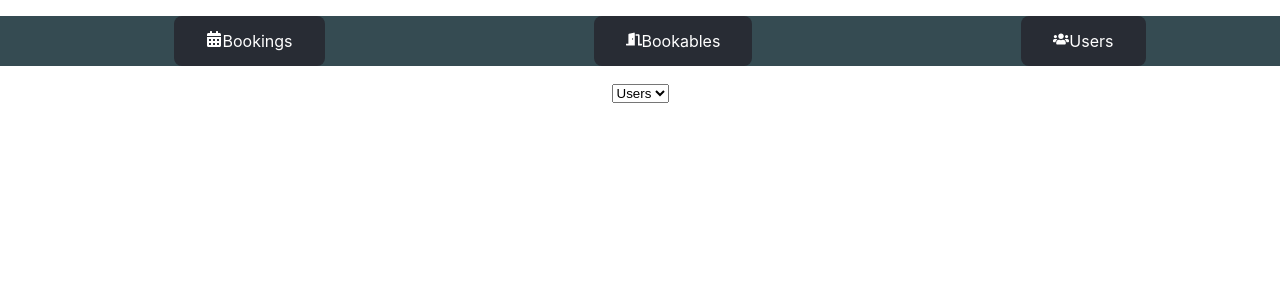
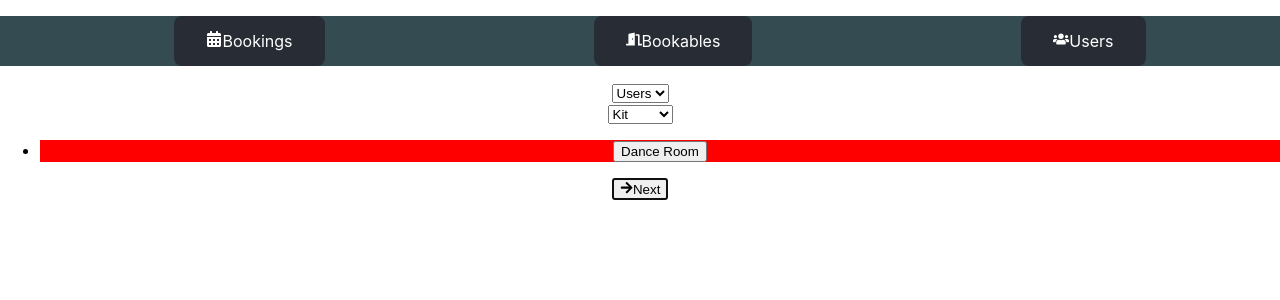
Before and after one commit to troias/booking-system, a React (Create React App) app: page /bookables in a window 1280 px wide. Shown: the top 300 px of the page. Built offline with nearby package versions, Linux system fonts and the light colour scheme.

Commit message:
hooks start

```diff
--- a/src/App.css
+++ b/src/App.css
@@ -25,6 +25,13 @@
 }
 .bookables-page{
   color:black;
+}
+.bookables {
+  background-color: ffffff;
+}
+
+.selected {
+  background-color: red;
 }
 
 
--- a/src/App.js
+++ b/src/App.js
@@ -2,7 +2,7 @@
 import './App.css';
 import { BrowserRouter as Router, Switch, Route, Link } from 'react-router-dom'
 import { FaCalendarAlt, FaDoorOpen, FaUsers } from 'react-icons/fa'
-import BookablesPage from './components/Bookables/BookablesList'
+import BookablesPage from './components/Bookables/BookablesPage'
 import BookingsPage from './components/Bookings/BookingsPage'
 import UserPage from './components/Users/UserPage'
 import UserPicker from './components/Users/UserPicker'
@@ -41,9 +41,9 @@ function App() {
         </header>
 
       <Switch>
-        <Route path='/bookings' element={<BookingsPage/>}/>
-        <Route path='/bookables' element={<BookablesPage/>}/>
-        <Route path='/users' element={<UserPage/>}/>
+        <Route path='/bookings' component={BookingsPage}/>
+        <Route path='/bookables' component={BookablesPage}/>
+        <Route path='/users' component={UserPage}/>
       </Switch>
 
       </div>
--- a/src/components/Bookables/BookablesList.js
+++ b/src/components/Bookables/BookablesList.js
@@ -1,11 +1,61 @@
-import React from 'react'
+import { useState } from 'react';
+import { bookables } from '../../static.json';
+import { FaArrowRight } from "react-icons/fa";
 
-const BookablsPage = () => {
+const BookablesList = () => {
+
+    const [bookableIndex, setBookableIndex] = useState(0);
+    const [group, setGroup] = useState("Kit")
+
+    const bookablesInGroup = bookables.filter(x => x.group === group)
+
+    const groups = [...new Set(bookables.map(x => x.group))]
+
+    const nextBookable = () => {
+        setBookableIndex(x => (x + 1) % bookablesInGroup.length)
+        console.log(bookableIndex)
+    }
+
+
+
     return (
-        <main className="bookables-page">
-            <p> Bookables! </p>
-        </main>
+        <div>
+            <select name="" id=""
+                value={group}
+                onChange={((x) => setGroup(x.target.value)  )}
+                >
+                    {groups.map(x => <option value={x} key={x}> {x}</option>) }
+
+            </select>
+
+
+            <ul className="bookables">
+                {bookablesInGroup.map((x, i) => (
+                    <li
+                        key={x.id}
+                        className={i === bookableIndex ? "selected" : null}
+                    >
+                        <button
+                            onClick={() => setBookableIndex(i)}
+                            className="btn"
+                        >
+                            {x.title}
+                        </button>
+                    </li>
+                ))}
+            </ul>
+            <p>
+                <button
+                    className="btn"
+                    onClick={nextBookable}
+                    autoFocus
+                >
+                    <FaArrowRight />
+                    <span>Next</span>
+                </button>
+            </p>
+        </div>
     )
 }
 
-export default BookablsPage
+export default BookablesList
--- /dev/null
+++ b/src/components/Bookables/BookablesPage.js
@@ -0,0 +1,13 @@
+import React from 'react'
+import BookablesList from './BookablesList'
+
+const BookablesPage = () => {
+
+    return (
+      <main className="bookables-page">
+          <BookablesList/>
+      </main>
+    )
+}
+
+export default BookablesPage
--- a/src/components/Bookings/BookingsPage.js
+++ b/src/components/Bookings/BookingsPage.js
@@ -1,9 +1,10 @@
 import React from 'react'
+
 
  const BookingsPage = () => {
     return (
         <div>
-            <p>test</p>
+
         </div>
     )
 }
--- a/src/static.json
+++ b/src/static.json
@@ -1,5 +1,38 @@
 {
-    "bookables": [],
+    "bookables": [
+        {
+        "id": 3,
+        "group": "Rooms",
+        "title": "Games Room",
+        "notes": "Table tennis, table football, pinball! Please tidy up!",
+        "sessions": [0, 2, 4],
+        "days": [0, 2, 3, 4, 5, 6]
+       },
+       {
+        "id": 1,
+        "group": "Rooms",
+        "title": "Gym Room",
+        "notes": "",
+        "sessions": [0, 2, 4],
+        "days": [0, 2, 3, 4, 5, 6]
+       },
+       {
+        "id": 2,
+        "group": "Rooms",
+        "title": "Dance Room",
+        "notes": "",
+        "sessions": [0, 2, 4],
+        "days": [0, 2, 3, 4, 5, 6]
+       },
+       {
+        "id": 4,
+        "group": "Kit",
+        "title": "Dance Room",
+        "notes": "",
+        "sessions": [0, 2, 4],
+        "days": [0, 2, 3, 4, 5, 6]
+       }
+    ],
     "users": [],
     "bookings": [],
     "sessions": [
```
